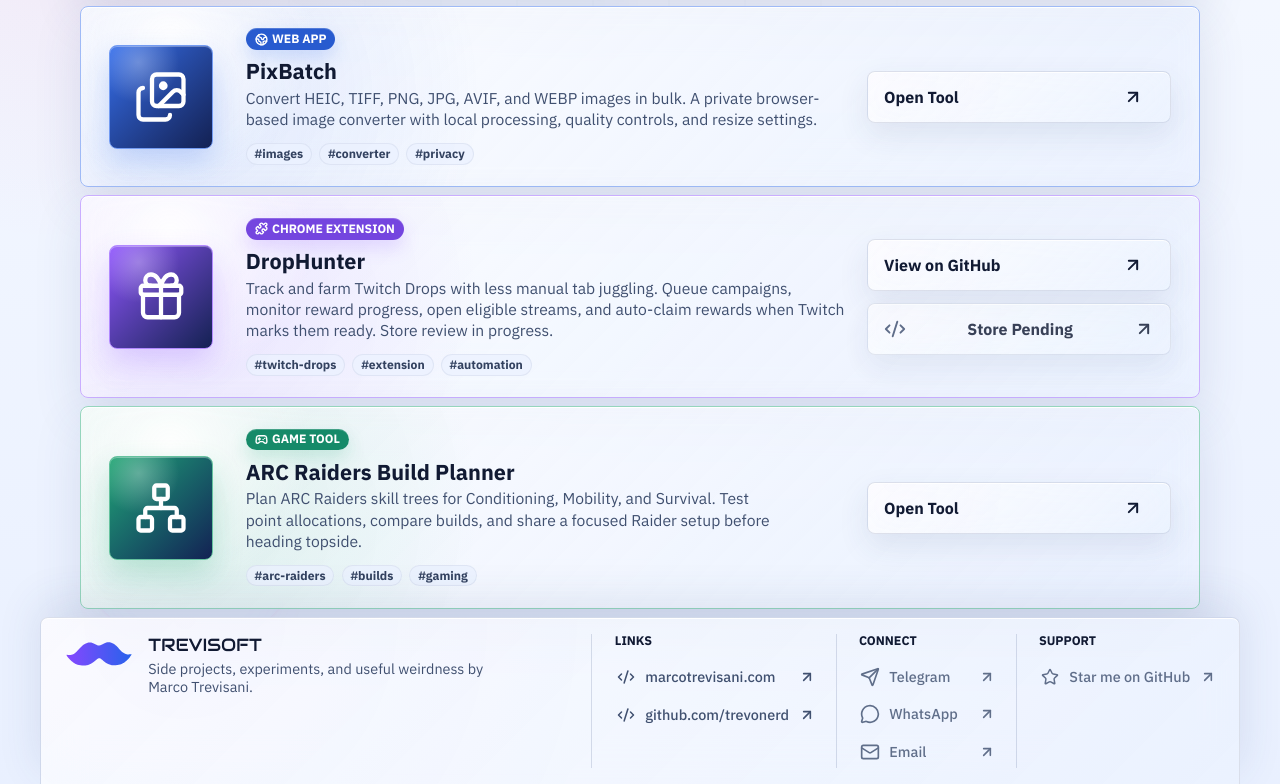
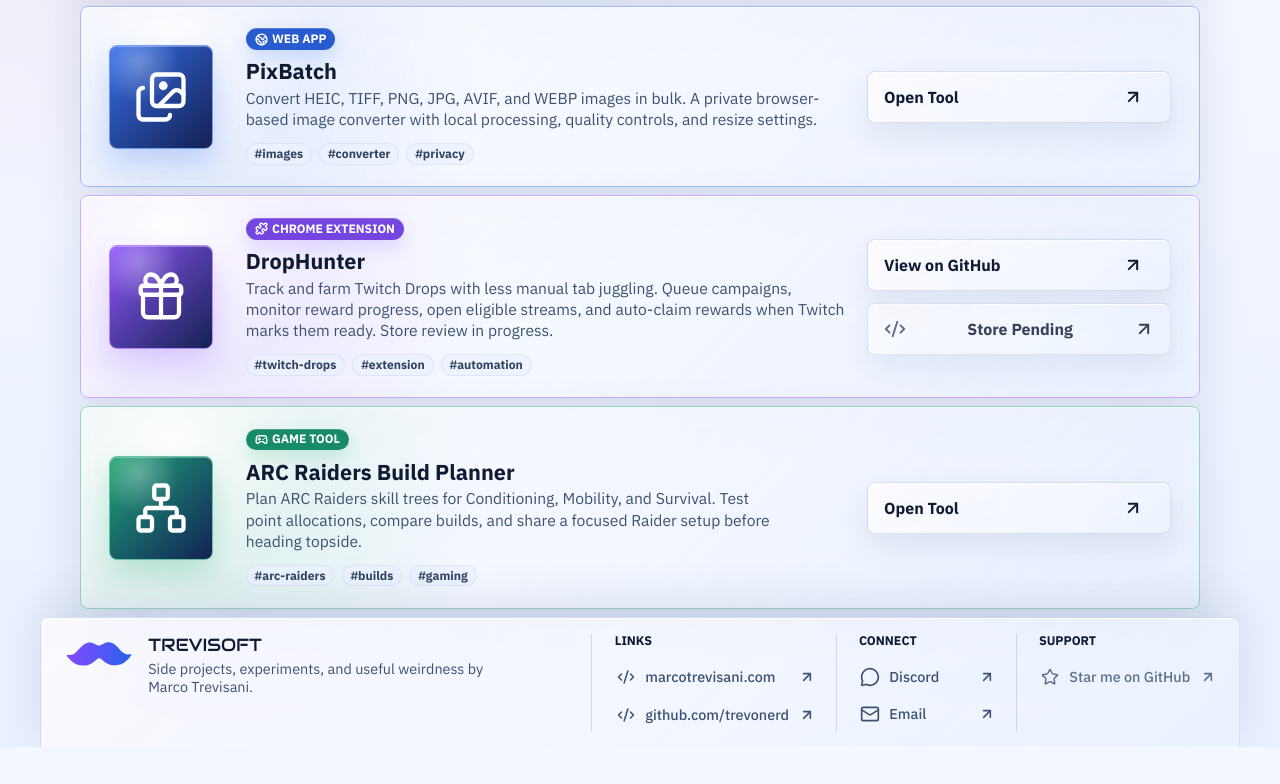
Before and after one commit to trevonerd/trevisoft.dev, a React (Vite) app: page / in a window 1280 px wide. Shown: the part 705-1489 px from the top of the page. After the commit the page ends 1452 px from the top, so only its background shows below. Built offline with nearby package versions, Linux system fonts and the light colour scheme.

Commit message:
fix: update footer contact links

```diff
--- a/src/components/ActionButton.tsx
+++ b/src/components/ActionButton.tsx
@@ -1,6 +1,6 @@
 import { ArrowUpRight } from "lucide-react";
 import type { ReactNode } from "react";
-import { isPlaceholderAction, type LinkAction } from "../content/site";
+import { isObfuscatedMailAction, isPlaceholderAction, type LinkAction } from "../content/site";
 
 type ActionButtonProps = {
   action: LinkAction;
@@ -10,6 +10,16 @@
 
 export function ActionButton({ action, icon, variant = "secondary" }: ActionButtonProps) {
   const className = `action-button action-button--${variant}`;
+  const openObfuscatedMail = () => {
+    const user = [109, 97, 114, 99, 111, 46, 116, 114, 101, 118, 105, 115, 97, 110, 105, 56, 49]
+      .map((charCode) => String.fromCharCode(charCode))
+      .join("");
+    const host = [103, 109, 97, 105, 108, 46, 99, 111, 109]
+      .map((charCode) => String.fromCharCode(charCode))
+      .join("");
+
+    window.location.href = `mailto:${user}@${host}`;
+  };
   const content = (
     <>
       {icon ? <span className="action-button__icon">{icon}</span> : null}
@@ -38,6 +48,14 @@
     );
   }
 
+  if (isObfuscatedMailAction(action)) {
+    return (
+      <button className={className} onClick={openObfuscatedMail} type="button">
+        {content}
+      </button>
+    );
+  }
+
   return (
     <a
       className={className}
--- a/src/components/Footer.tsx
+++ b/src/components/Footer.tsx
@@ -1,4 +1,4 @@
-import { Code2, Mail, MessageCircle, Send, Star } from "lucide-react";
+import { Code2, Mail, MessageCircle, Star } from "lucide-react";
 import { site } from "../content/site";
 import { ActionButton } from "./ActionButton";
 
@@ -20,9 +20,8 @@
 };
 
 const connectIcons = {
+  Discord: <MessageCircle aria-hidden="true" size={20} strokeWidth={2} />,
   Email: <Mail aria-hidden="true" size={20} strokeWidth={2} />,
-  Telegram: <Send aria-hidden="true" size={20} strokeWidth={2} />,
-  WhatsApp: <MessageCircle aria-hidden="true" size={20} strokeWidth={2} />,
 } as const;
 
 export function Footer() {
--- a/src/content/site.json
+++ b/src/content/site.json
@@ -21,25 +21,16 @@
   ],
   "connectLinks": [
     {
-      "label": "Telegram",
-      "href": "#telegram",
+      "label": "Discord",
+      "href": "https://discord.gg/NJa2feeRYU",
       "external": true,
-      "placeholder": true,
-      "disabledReason": "Telegram link will be added before launch."
-    },
-    {
-      "label": "WhatsApp",
-      "href": "#whatsapp",
-      "external": true,
-      "placeholder": true,
-      "disabledReason": "WhatsApp link will be added before launch."
+      "placeholder": false
     },
     {
       "label": "Email",
-      "href": "#email",
-      "external": true,
-      "placeholder": true,
-      "disabledReason": "Email link will be added before launch."
+      "href": "mailto-obfuscated",
+      "external": false,
+      "placeholder": false
     }
   ],
   "supportLink": {
--- a/src/content/site.ts
+++ b/src/content/site.ts
@@ -43,3 +43,7 @@
 export function isPlaceholderAction(action: LinkAction): boolean {
   return action.placeholder || action.href.trim().startsWith("#");
 }
+
+export function isObfuscatedMailAction(action: LinkAction): boolean {
+  return action.href === "mailto-obfuscated";
+}
```
